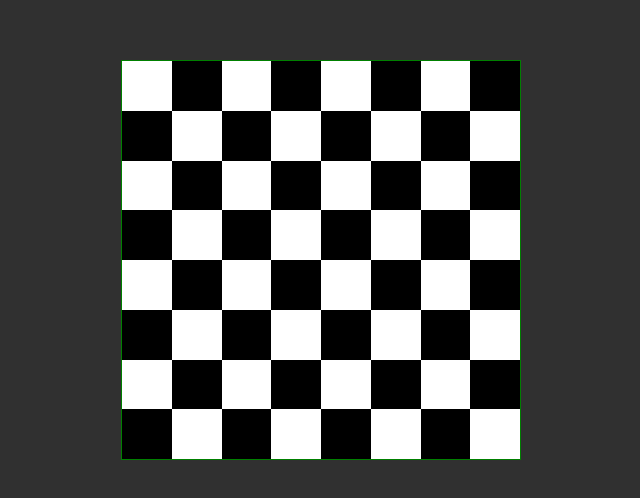
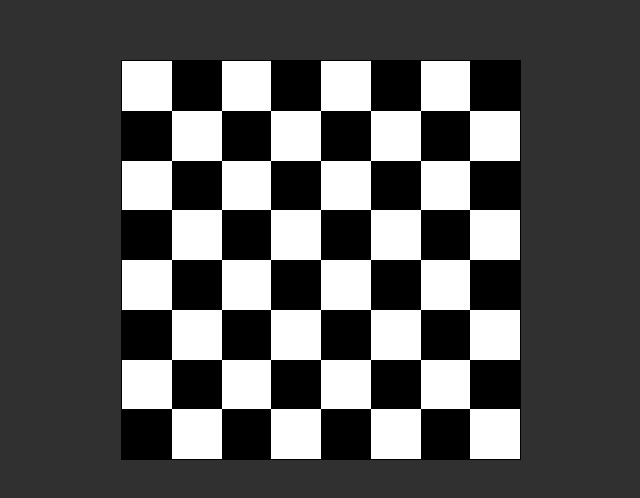
Before and after one commit to henewi/chessbot, a plain HTML site: page index.html in a window 1280 px wide. Shown: the part 140-638 px from the top of the page, 319-959 px from the left. Drawn offline with Linux system fonts and the light colour scheme.

Commit message:
borderblack

```diff
--- a/styles.css
+++ b/styles.css
@@ -17,5 +17,5 @@ body {
     flex-wrap: wrap;
     height: 400px;
     width: 400px;
-    border: 1px solid green;
+    border: 1px solid rgb(0, 0, 0);
 }
```
